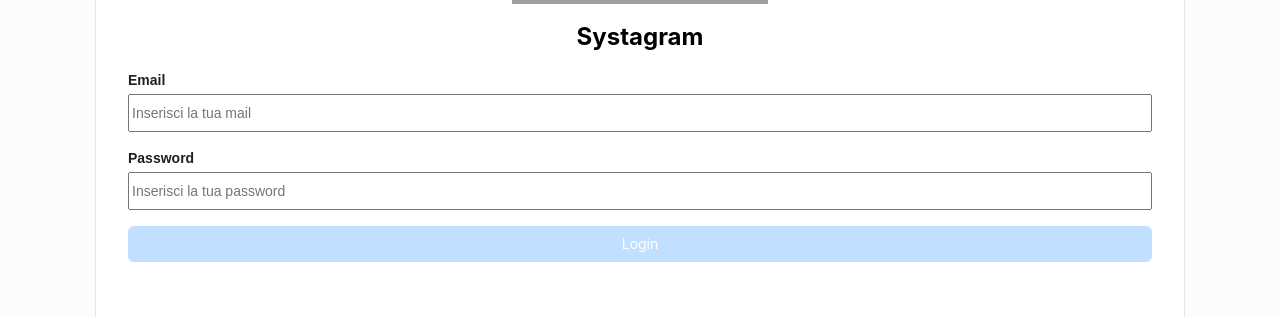
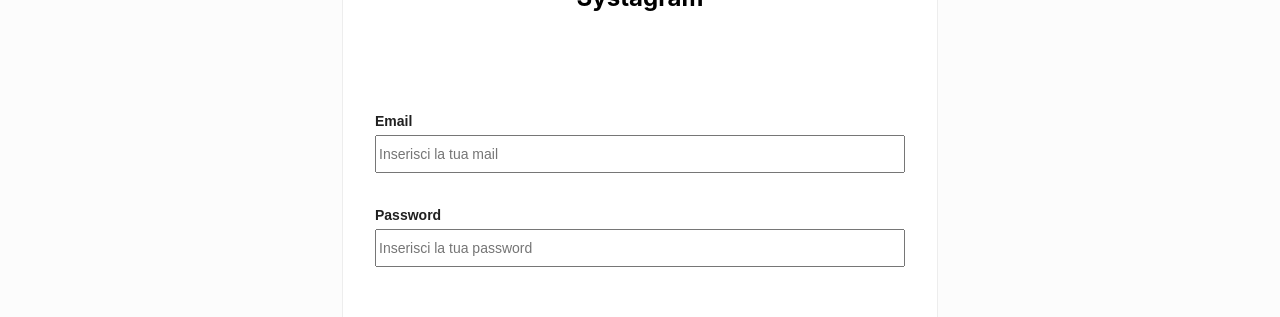
Before and after one commit to SimoneSerraCassano/routing-and-fetch, a React (Create React App) app: page /login in a window 1280 px wide. Shown: the part 268-585 px from the top of the page. Built offline with nearby package versions, Linux system fonts and the light colour scheme; grey boxes are pictures that could not be loaded.

Commit message:
Small css fixes

```diff
--- a/src/components/Input.jsx
+++ b/src/components/Input.jsx
@@ -2,7 +2,7 @@ import React from "react";
 
 function Input({ name, type, placeholder, handleChange, error }) {
   return (
-    <div className="form-field">
+    <div className="Input">
       <label htmlFor={name}>{name}</label>
       <input
         id={name}
--- a/src/index.css
+++ b/src/index.css
@@ -21,39 +21,49 @@ body {
   align-items: center;
   width: 100%;
   height: 100%;
-  background-color: hsl(0, 0%, 99%);
+  background-color: #fcfcfc;
 }
 
 .Login form {
-  width: 80%;
-  height: 80%;
+  width: 90%;
+  max-width: 530px;
   padding: 32px;
   background-color: white;
   border-radius: 10px;
-  border: 1px solid #e8e8e8;
+  border: 1px solid #ededed;
   display: flex;
   flex-direction: column;
   justify-content: flex-start;
-  gap: 16px;
+  gap: 96px;
 }
 
-.form-field {
+.Input {
   color: #202020;
   font-family: Arial, Helvetica, sans-serif;
   display: flex;
   flex-direction: column;
   gap: 4px;
+  position: relative;
 }
 
-.form-field label {
+.Input label {
   font-weight: 700;
 }
 
-.form-field input {
+.Input input {
   height: 32px;
 }
 
+.inputs-container {
+  display: flex;
+  flex-direction: column;
+  gap: 32px;
+  flex: 1;
+}
+
 .error {
+  position: absolute;
+  bottom: -24px;
   font-size: 14px;
   color: red;
 }
--- a/src/pages/Feed.jsx
+++ b/src/pages/Feed.jsx
@@ -6,12 +6,12 @@ import useAxios from "../hooks/useAxios";
 const url = "https://jsonplaceholder.typicode.com/albums/1/photos";
 
 function Feed() {
-  const { data, error, isLoading } = useAxios(url);
+  const { data: posts, error, isLoading } = useAxios(url);
 
   return (
     <div className="Feed">
-      {data &&
-        data.map((post) => (
+      {posts &&
+        posts.map((post) => (
           <Post key={post.id} title={post.title} url={post.thumbnailUrl} />
         ))}
       {error && "C'è stato un errore"}
--- a/src/pages/Login.jsx
+++ b/src/pages/Login.jsx
@@ -64,6 +64,7 @@ function Login() {
       <form onSubmit={handleSubmit}>
         <Logo size="large" />
 
+        <div className="inputs-container">
           <Input
             name="Email"
             placeholder="Inserisci la tua mail"
@@ -77,6 +78,7 @@ function Login() {
             handleChange={handleChange}
             error={errors.Password}
           />
+        </div>
 
         <Button type="submit" appearance="primary" disabled={!isFormValid}>
           Login
```
Lines whose indentation alone changed are shown as unchanged.
